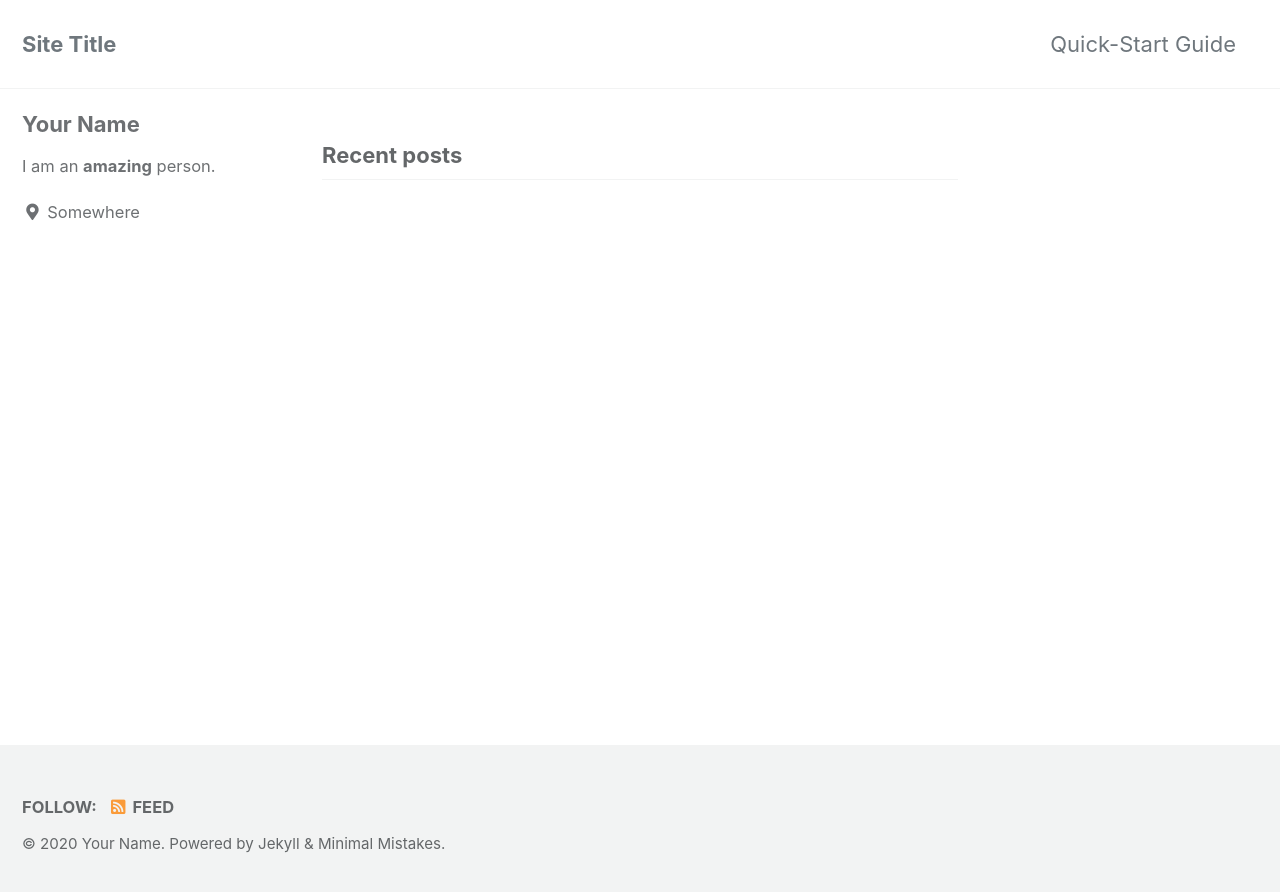
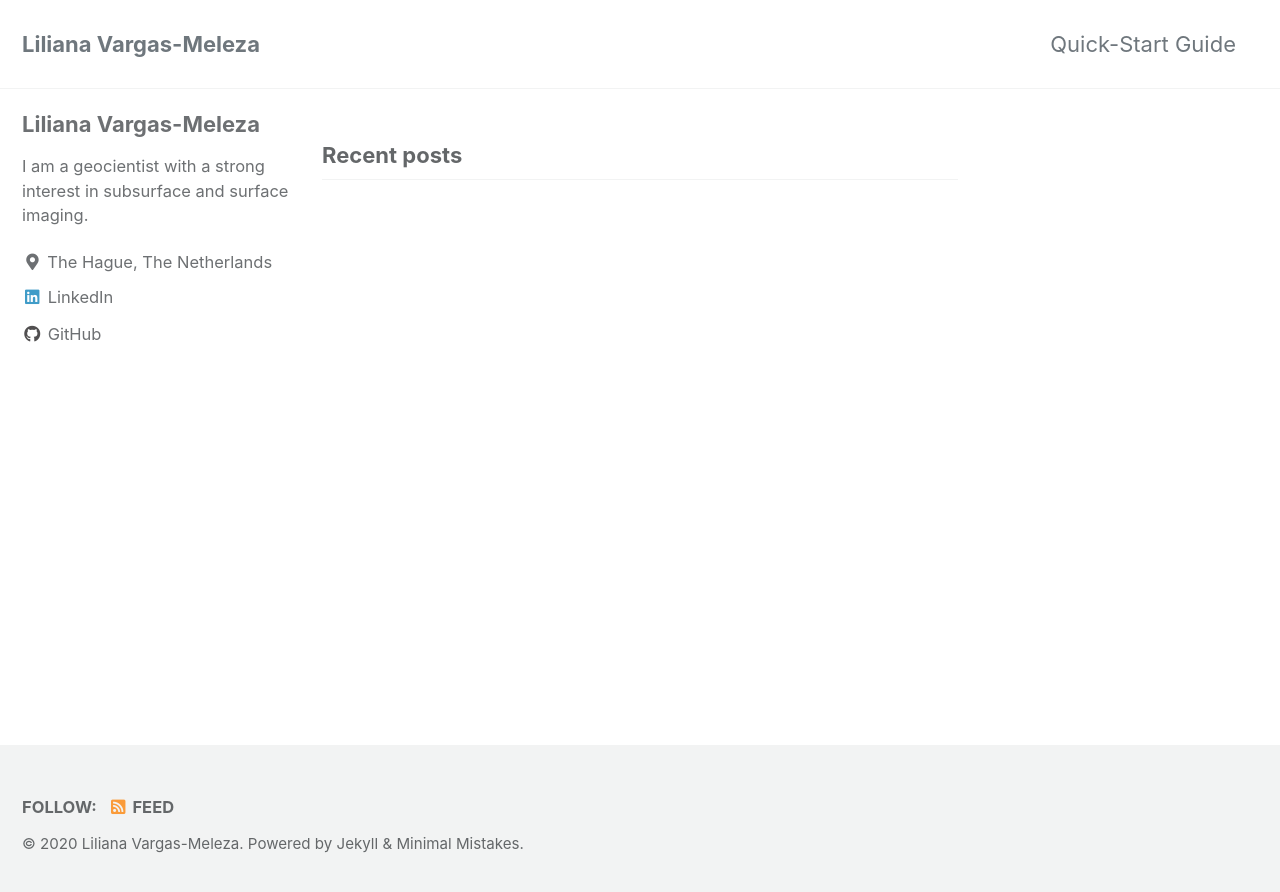
Before and after one commit to anailil/anailil.github.io, a Jekyll site: the page built from index.html, in a window 1280 px wide. Shown: the top 892 px of the page. Built offline with Jekyll 4.4.1, drawn with Linux system fonts in a browser that asks for light colours; cached includes are drawn as plain includes; the list of posts is cut into pages by our own code.

Commit message:
setting up info and links

```diff
--- a/_config.yml
+++ b/_config.yml
@@ -16,11 +16,11 @@ minimal_mistakes_skin    : "default" # "air", "aqua", "contrast", "dark", "dirt"
 
 # Site Settings
 locale                   : "en-US"
-title                    : "Site Title"
+title                    : "Liliana Vargas-Meleza"
 title_separator          : "-"
 subtitle                 : # site tagline that appears below site title in masthead
-name                     : "Your Name"
-description              : "An amazing website."
+name                     : "Liliana Vargas-Meleza"
+description              : "Geo-Data Science Portfolio."
 url                      : # the base hostname & protocol for your site e.g. "https://mmistakes.github.io"
 baseurl                  : # the subpath of your site, e.g. "/blog"
 repository               : # GitHub username/repo-name e.g. "mmistakes/minimal-mistakes"
@@ -93,15 +93,17 @@ analytics:
 
 # Site Author
 author:
-  name             : "Your Name"
+  name             : "Liliana Vargas-Meleza"
   avatar           : # path of avatar image, e.g. "/assets/images/bio-photo.jpg"
-  bio              : "I am an **amazing** person."
-  location         : "Somewhere"
+  bio              : "I am a geocientist with a strong interest in subsurface and surface imaging."
+  location         : "The Hague, The Netherlands"
   email            :
+  github           : "anailil"
+  linkedin         : "lvargasmeleza"
   links:
-    - label: "Email"
+    - label: "liliana.meleza@gmail.com"
       icon: "fas fa-fw fa-envelope-square"
-      # url: "mailto:your.name@email.com"
+      # url: "mailto:liliana.meleza@gmail.com"
     - label: "Website"
       icon: "fas fa-fw fa-link"
       # url: "https://your-website.com"
@@ -113,7 +115,7 @@ author:
       # url: "https://facebook.com/"
     - label: "GitHub"
       icon: "fab fa-fw fa-github"
-      # url: "https://github.com/"
+      # url: "https://github.com/anailil"
     - label: "Instagram"
       icon: "fab fa-fw fa-instagram"
       # url: "https://instagram.com/"
@@ -279,3 +281,10 @@ defaults:
       comments: # true
       share: true
       related: true
+
+  - scope:
+      path: ""
+      type: pages
+    values:
+      layout: single
+      author_profile: true
```
